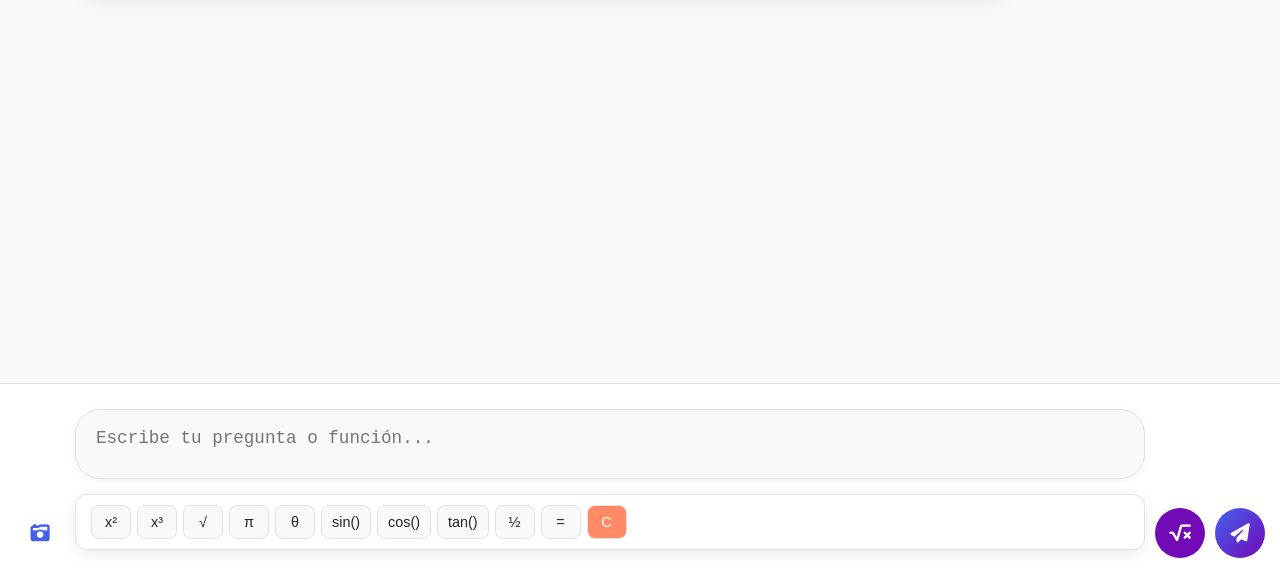
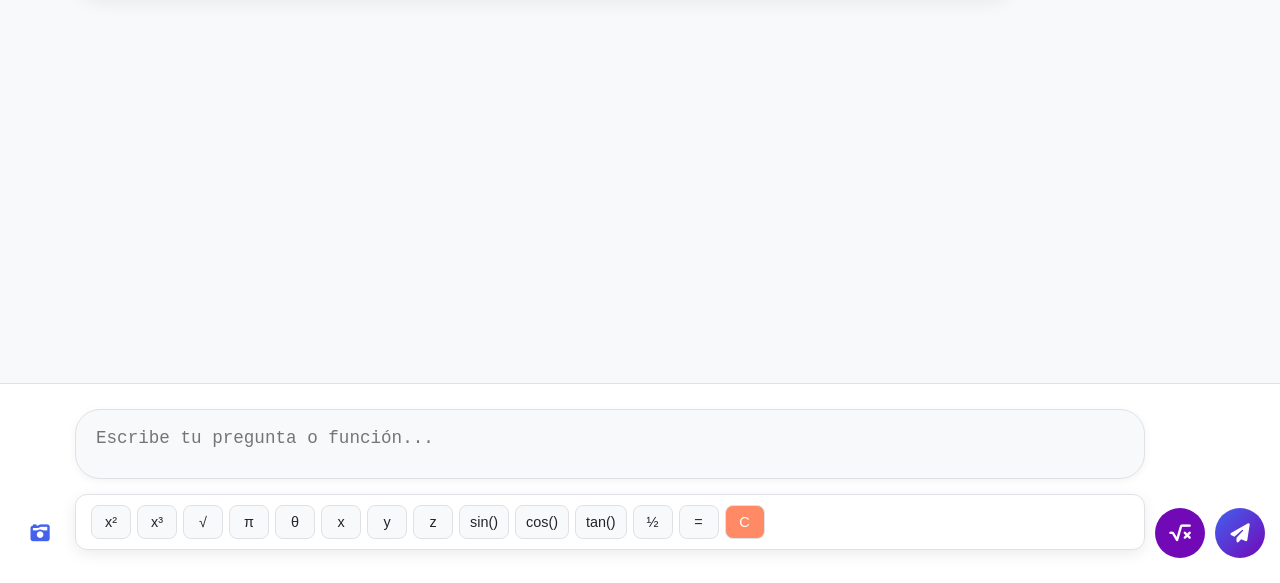
Before and after one commit to EFRA2303/matymat01, a website with bundled scripts: page index.html in a window 1280 px wide. Both pictures are taken after a click on the button 1180 px from the left and 750 px from the top of the page. Shown: the part 217-800 px from the top of the page. Built offline with nearby package versions, Linux system fonts and the light colour scheme.

Commit message:
Update index.html

```diff
--- a/index.html
+++ b/index.html
@@ -54,6 +54,9 @@
                         <button class="tool-btn" onclick="insertAtCursor('√')">√</button>
                         <button class="tool-btn" onclick="insertAtCursor('π')">π</button>
                         <button class="tool-btn" onclick="insertAtCursor('θ')">θ</button>
+                        <button class="tool-btn" onclick="insertAtCursor('x')">x</button>
+                        <button class="tool-btn" onclick="insertAtCursor('y')">y</button>
+                        <button class="tool-btn" onclick="insertAtCursor('z')">z</button>
                         <button class="tool-btn" onclick="insertAtCursor('sin()')">sin()</button>
                         <button class="tool-btn" onclick="insertAtCursor('cos()')">cos()</button>
                         <button class="tool-btn" onclick="insertAtCursor('tan()')">tan()</button>
```
